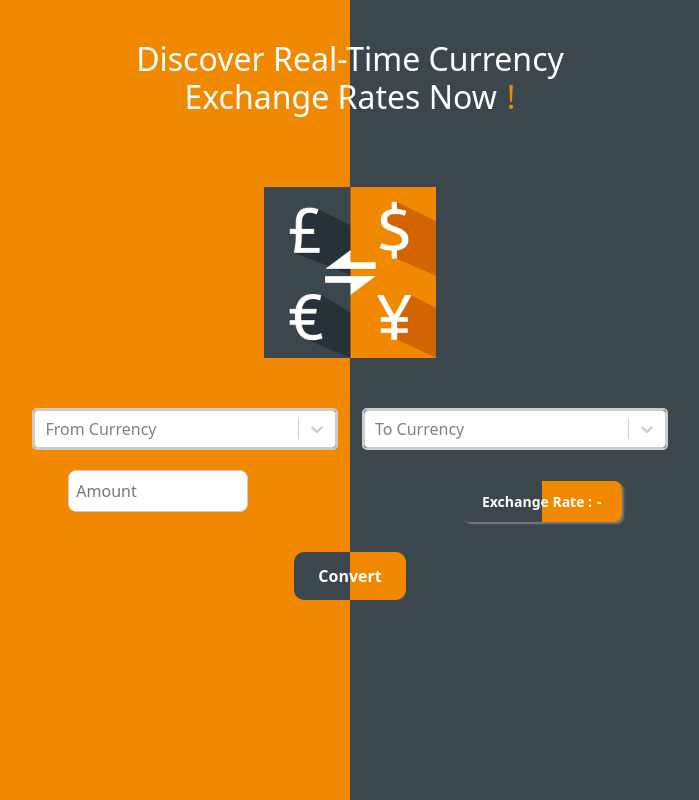
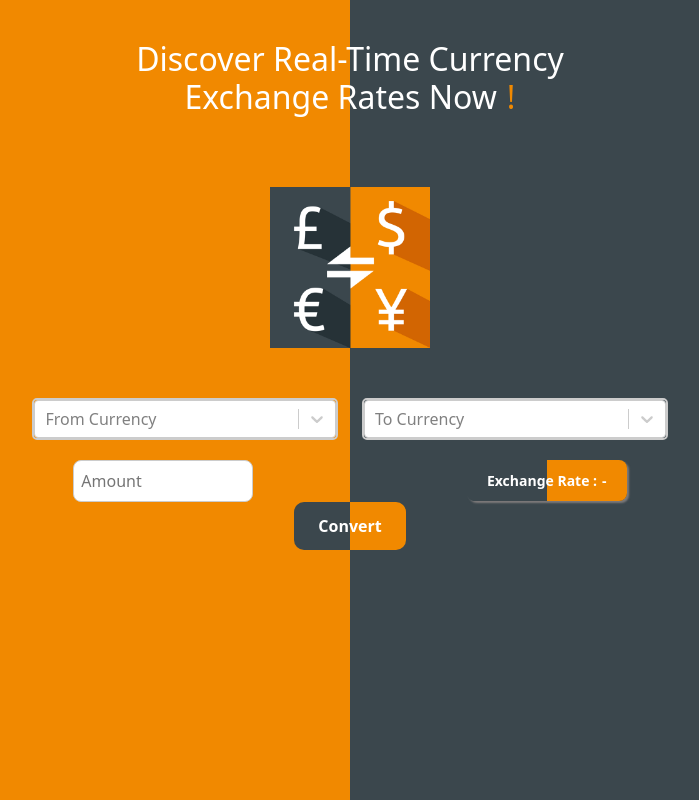
Before and after one commit to MarwanEsm/Currency-Rate-Exchange, a React (Create React App) app: page /currencies in a window 1280 px wide. Shown: the top 800 px of the page, without its empty margins (290-989 px from the left). Built offline with nearby package versions, Linux system fonts and the light colour scheme; no server answers; the database is empty.

Commit message:
modify changes

```diff
--- a/src/screens/exchangeRate/ExchangeRate.jsx
+++ b/src/screens/exchangeRate/ExchangeRate.jsx
@@ -45,9 +45,7 @@ const ExchangeRateList = ({ toCurrency, fromCurrency }) => {
     };
 
 
-    return (
-        <>
-            <div className={styles.mainContainer}>
+    return <>
         <div className={styles.container}>
             <div className={styles.inputWrapper}>
                 <strong>{fromCurrency?.value}</strong>
@@ -66,9 +64,8 @@ const ExchangeRateList = ({ toCurrency, fromCurrency }) => {
         <Button onClick={onConvert}>
             {result === null ? "Convert" : numberWithCommas(result) + " " + `${toCurrency?.value}`}
         </Button>
-            </div>
     </>
-    );
+
 };
 
 export default ExchangeRateList;
--- a/src/screens/exchangeRate/ExchangeRateList.module.scss
+++ b/src/screens/exchangeRate/ExchangeRateList.module.scss
@@ -17,7 +17,6 @@
     padding: 10px 20px;
     color: white;
     background: linear-gradient(to left, #f18900 50%, #3b474d 50%);
-    margin-right: 10px;
     border-radius: 8px;
     box-shadow: 2px 2px 2px rgb(125, 122, 122);
 }
@@ -31,8 +30,6 @@
     border: 1px solid #ccc;
     border-radius: 8px;
     max-width: 180px;
-    margin-right: 10px;
-    margin-bottom: 20px;
 }
 
 .inputWrapper>input[type="number"] {
@@ -60,7 +57,7 @@
 .container strong {
     position: absolute;
     right: 20px;
-    top: 7px
+    top: 10px
 }
 
 .mainContainer button {
```
Lines whose indentation alone changed are shown as unchanged.
